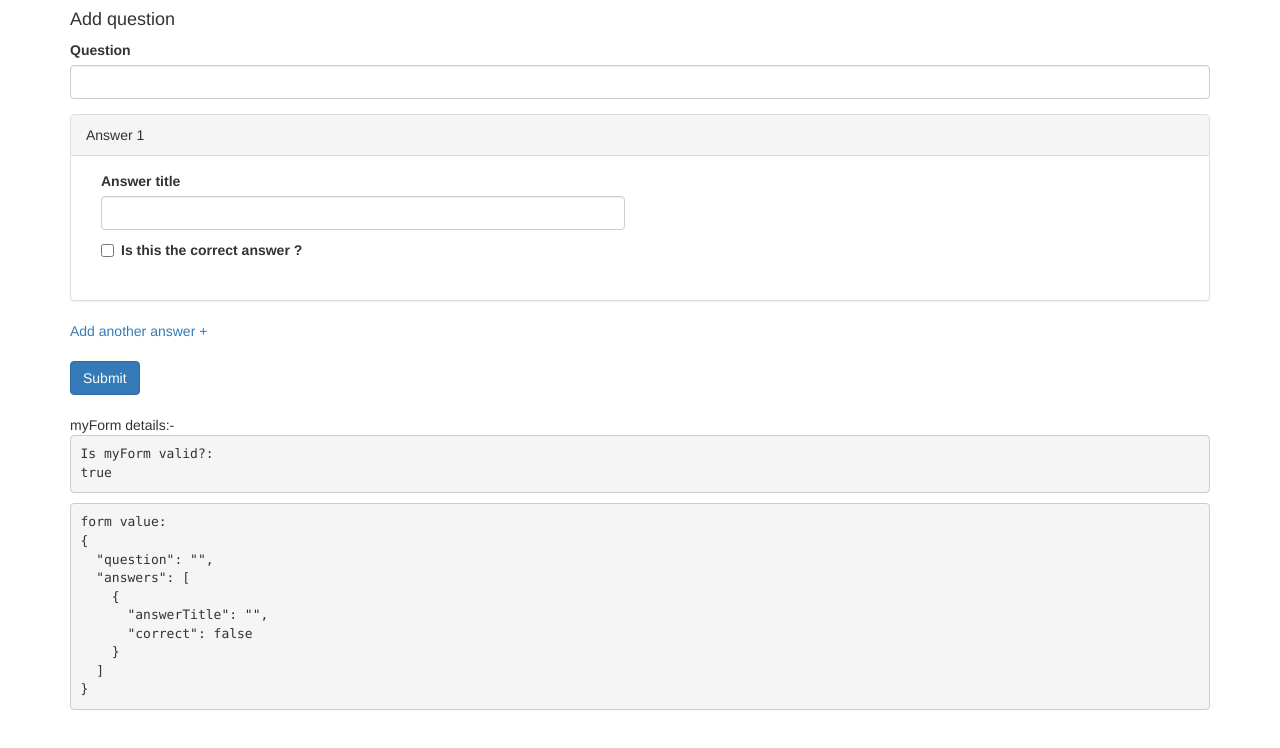
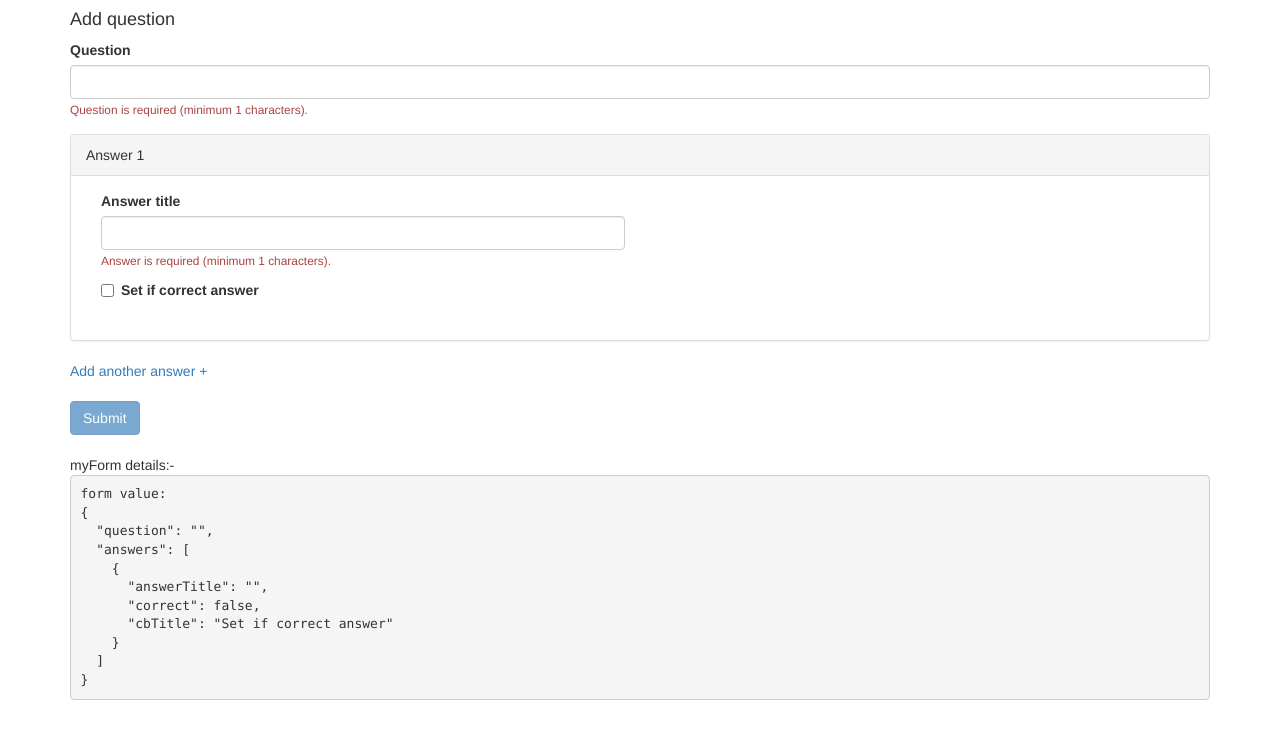
Before and after one commit to BlastFire/ang4quiz, an Angular app: page / in a window 1280 px wide. Shown: the top 748 px of the page. Built offline with nearby package versions, Linux system fonts and the light colour scheme; what ng2-bootstrap would draw is missing.

Commit message:
bugfix and proper validation

```diff
--- a/src/app/trivia/answer-control.component.html
+++ b/src/app/trivia/answer-control.component.html
@@ -7,9 +7,13 @@
     <div class="panel-body">
       <div class="form-group col-xs-6">
         <label>Answer title</label>
-        <input type="text" class="form-control" formControlName="answerTitle">
+        <input type="text" class="form-control" formControlName="answerTitle" required>
+        <small *ngIf="!answer.valid" class="text-danger">
+            Answer is required (minimum 1 characters).
+        </small>
         <label class="checkbox" style="margin-left:20px">
-      <input type="checkbox" (change)="validateAnswerChoice($event, index, answer)" formControlName="correct" >Is this the correct answer ?
+      <input type="checkbox" (change)="validateAnswerChoice($event, index, answer)" formControlName="correct" >
+      <span formControlName="cbTitle" ngDefaultControl>{{ answer.value.cbTitle }}</span>
     </label>
       </div>
     </div>
--- a/src/app/trivia/answer-control.component.ts
+++ b/src/app/trivia/answer-control.component.ts
@@ -8,6 +8,10 @@ import { AbstractControl, FormArray, FormBuilder, FormControl, FormGroup, Valida
   encapsulation: ViewEncapsulation.None
 })
 export class AnswerControlComponent implements OnInit {
+
+  static checkboxTitleDefault: string = "Set if correct answer";
+  static checkboxTitleChecked: string = "This is marked as correct answer";
+
 
   @Input()
   public index: number;
@@ -37,12 +41,15 @@ export class AnswerControlComponent implements OnInit {
 
   private setCheckboxControlValue(control, index, value) {
     control.parent.controls[index].get('correct').setValue(value);
+    value ? control.parent.controls[index].get('cbTitle').setValue(AnswerControlComponent.checkboxTitleChecked) :
+      control.parent.controls[index].get('cbTitle').setValue(AnswerControlComponent.checkboxTitleDefault);
   }
 
   static buildItem(val: string) {
     return new FormGroup({
-      answerTitle: new FormControl(val),
-      correct: new FormControl(false)
+      answerTitle: new FormControl(val, Validators.required),
+      correct: new FormControl(false),
+      cbTitle: new FormControl(AnswerControlComponent.checkboxTitleDefault)
     })
   }
 
--- a/src/app/trivia/models/trivia.interface.ts
+++ b/src/app/trivia/models/trivia.interface.ts
@@ -1,4 +1,4 @@
-export interface trivia {
+export interface Trivia {
     question: string;
     answers: Answer[];
 }
--- a/src/app/trivia/trivia.component.html
+++ b/src/app/trivia/trivia.component.html
@@ -8,11 +8,11 @@
       <form [formGroup]="myForm" novalidate (ngSubmit)="submit(myForm)">
         <div class="form-group">
           <label>Question</label>
-          <input type="text" class="form-control" formControlName="question">
+          <input type="text" class="form-control" formControlName="question" required>
           <!--display error message if name is not valid-->
-          <small class="text-danger" *ngIf="myForm.hasError('NotSingleCheckBoxSelected')">
+          <small *ngIf="myForm.hasError('NotSingleCheckBoxSelected')" class="text-danger">
                         {{ myForm.errors['NotSingleCheckBoxSelected'] }}
-                </small>
+          </small>
           <small *ngIf="!myForm.controls.question.valid" class="text-danger">
             Question is required (minimum 1 characters).
           </small>
@@ -23,7 +23,7 @@
 
         <br>
         <div>
-          <button type="submit" class="btn btn-primary">Submit</button>
+          <button type="submit" [disabled]="!myForm.valid" class="btn btn-primary">Submit</button>
         </div>
 
         <div class="clearfix"></div>
@@ -31,7 +31,6 @@
 
         <div>
           <div>myForm details:-</div>
-          <pre>Is myForm valid?: <br>{{myForm.valid | json}}</pre>
           <pre>form value: <br>{{myForm.value | json}}</pre>
         </div>
 
--- a/src/app/trivia/trivia.component.ts
+++ b/src/app/trivia/trivia.component.ts
@@ -1,6 +1,8 @@
 import { Component, EventEmitter, Input, OnInit, Output } from '@angular/core';
 import { AbstractControl, FormArray, FormBuilder, FormControl, FormGroup, Validators } from '@angular/forms';
 import { AnswersArrayComponent } from './answers-array.component';
+import { AnswerControlComponent } from './answer-control.component';
+import { Trivia } from './models/trivia.interface';
 
 @Component({
   selector: 'app-trivia',
@@ -10,19 +12,50 @@ import { AnswersArrayComponent } from './answers-array.component';
 export class TriviaComponent implements OnInit {
 
   myForm: FormGroup;
+  trivia: Trivia[] = [];
 
   constructor(private fb: FormBuilder) { }
 
   ngOnInit() {
     // build the form model
     this.myForm = this.fb.group({
-      question: [''],
+      question: ['', Validators.required],
       answers: AnswersArrayComponent.buildItems()
     });
   }
 
   submit() {
-    console.log("Reactive Form submitted: ", this.myForm.value)
+    let error = this.validateCheckboxsesOnSubmit();
+    //return early
+    if (error || !this.myForm.valid) return null;
+
+    this.trivia.push(this.myForm.value);
+
+    this.resetForm();
+
+    console.log("Reactive Form submitted: ", this.trivia);
+    return null;
+  }
+
+  resetForm(): void {
+    this.myForm.reset();
+    const control = <FormArray>this.myForm.get('answers');
+    control.controls[0].get('cbTitle').setValue(AnswerControlComponent.checkboxTitleDefault);
+  }
+
+  //validate in submit, because we need to check more than one form control value
+  validateCheckboxsesOnSubmit(): boolean {
+    const control = <FormArray>this.myForm.get('answers');
+    var found = false;
+    for (let i = 0; i < control.length; i++) {
+      found = control.controls[i].get('correct').value === true ? true : false;
+      break;
+    }
+    if (!found) {
+      this.myForm.setErrors({ "NotSingleCheckBoxSelected": "Not a single checkbox is selected." });
+      return true;
+    }
+    return false;
   }
 
 }
```
